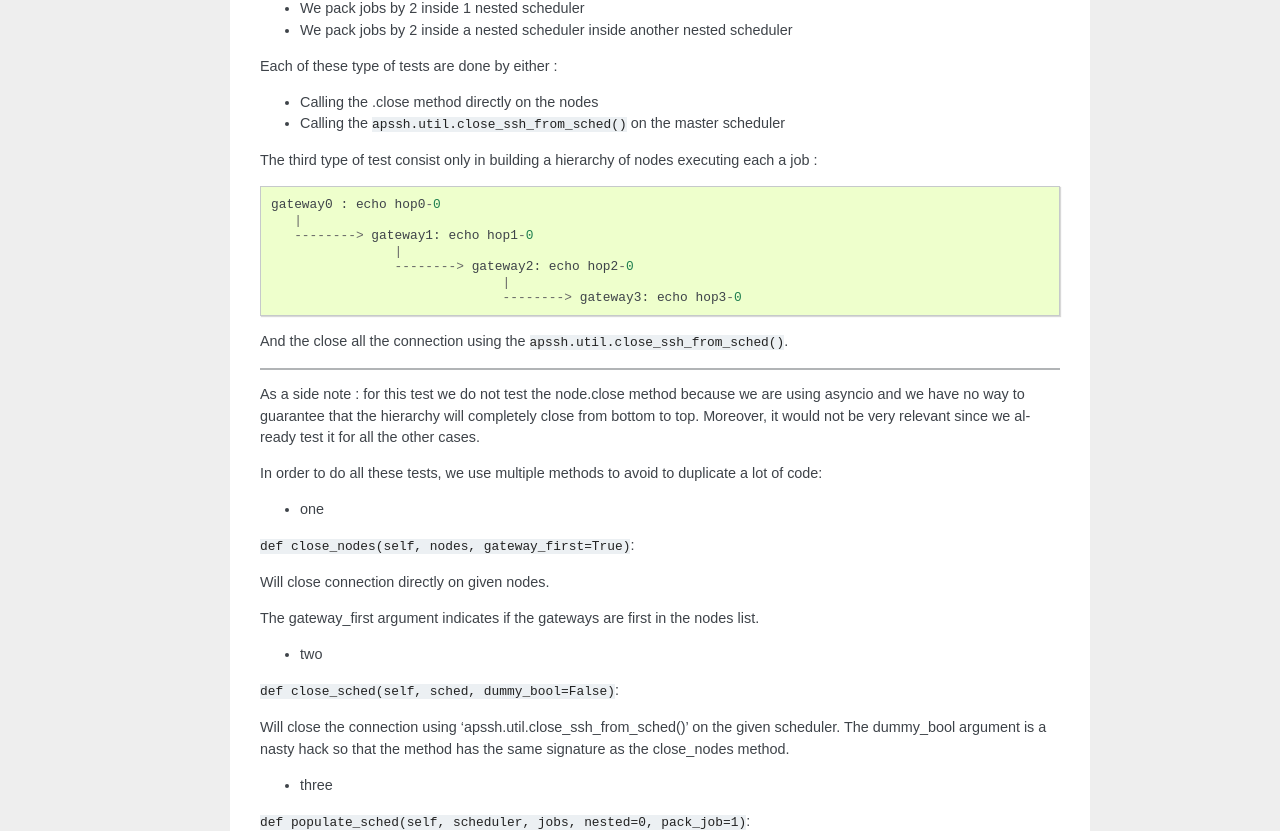
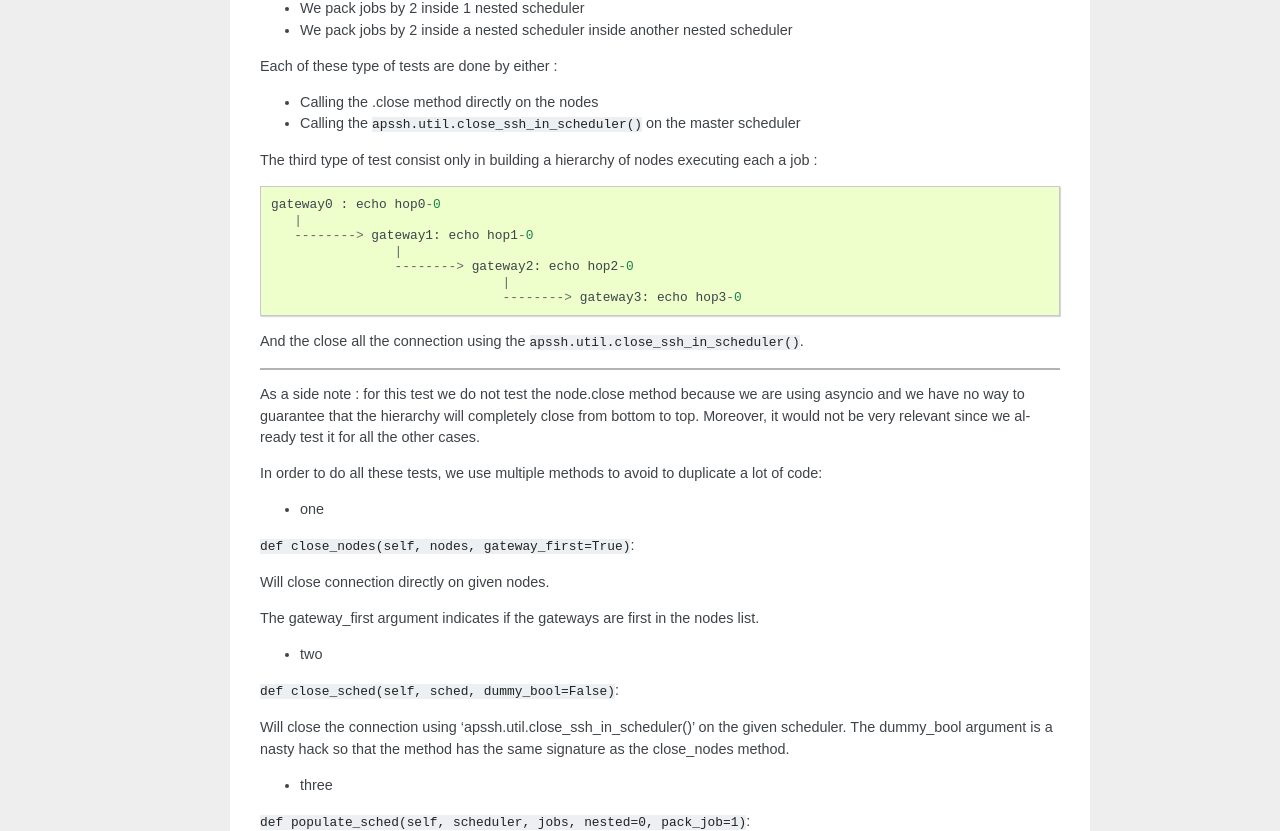
Before and after one commit to parmentelat/apssh, a Sphinx documentation site: the page built from sphinx/yonathan-contrib.md, in a window 1280 px wide and 1400 px high, scrolled down 3212 px. Shown: the part 393-1224 px from the top of the window. Built offline with Sphinx 7.4.7, drawn with Linux system fonts in a browser that asks for light colours; some of the changed text lies outside the part shown.

Commit message:
renaming : close_ssh_in_scheduler

````diff
--- a/sphinx/yonathan-contrib.md
+++ b/sphinx/yonathan-contrib.md
@@ -84,7 +84,7 @@ from apssh import util
 
 ok = main_sheduler.orchestrate()
 if ok:
-  util.close_ssh_from_sched(main_scheduler)
+  util.close_ssh_in_scheduler(main_scheduler)
 ```
 
 ## signal-exit :
@@ -181,7 +181,7 @@ Concerning the types of scheduler used for these 2 types of tests :
 
 Each of these type of tests are done by either :
   * Calling the .close method directly on the nodes
-  * Calling the `apssh.util.close_ssh_from_sched()` on the master scheduler
+  * Calling the `apssh.util.close_ssh_in_scheduler()` on the master scheduler
 
 The third type of test consist only in building a hierarchy of nodes executing each a job :
 
@@ -195,7 +195,7 @@ gateway0 : echo hop0-0
                               --------> gateway3: echo hop3-0
 ```
 
-And the close all the connection using the `apssh.util.close_ssh_from_sched()`.
+And the close all the connection using the `apssh.util.close_ssh_in_scheduler()`.
 
 ***
 As a side note : for this test we do not test the node.close method because we
@@ -217,7 +217,7 @@ The gateway_first argument indicates if the gateways are first in the nodes list
 
 `def close_sched(self, sched, dummy_bool=False)`:
 
-Will close the connection using 'apssh.util.close_ssh_from_sched()'
+Will close the connection using 'apssh.util.close_ssh_in_scheduler()'
 on the given scheduler. The dummy_bool argument is a nasty hack so that the method has the same
 signature as the close_nodes method.
 
````
Also changed, not shown: sphinx/API.rst (+9 -0 lines), 3 other files.
